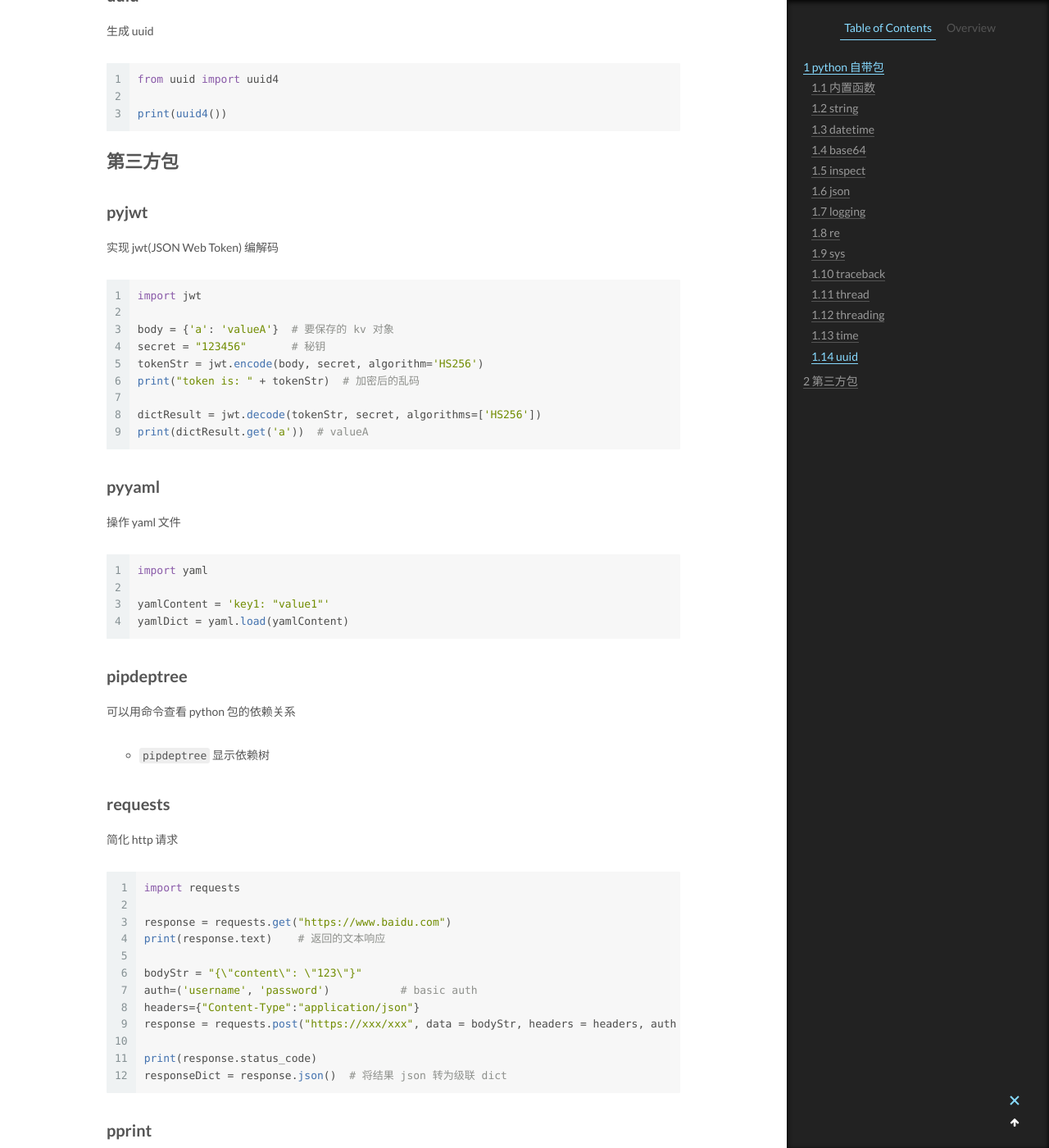
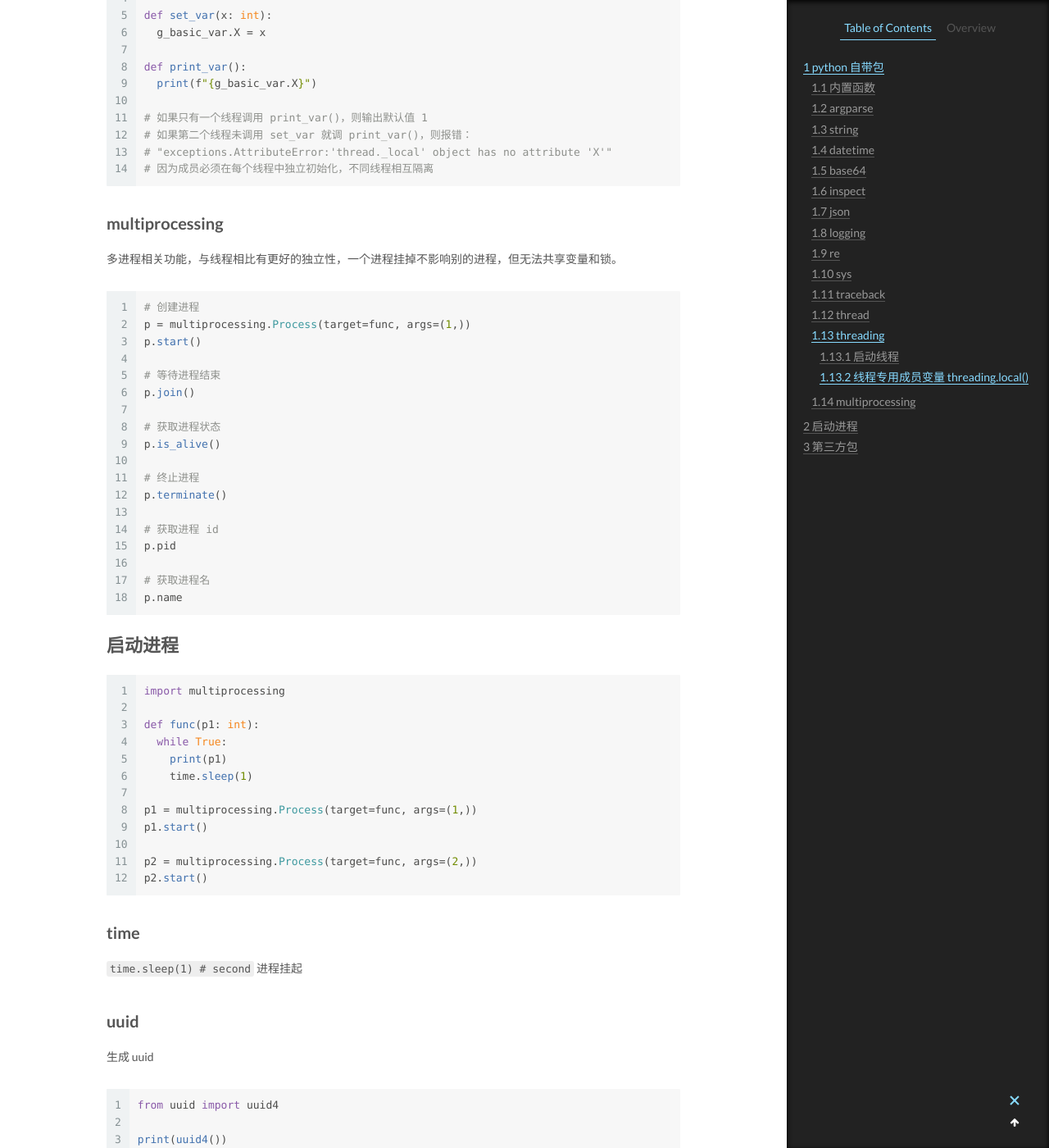
Before and after one commit to CodeHunter2006/CodeHunter2006.github.io, a Jekyll site: the page built from _posts/2022-12-31-Python_package.md, in a window 1280 px wide and 1400 px high, scrolled down 5971 px. Shown: the whole window at 82% size. Built offline with Jekyll 4.4.1, drawn with Linux system fonts in a browser that asks for light colours; some of the changed text lies outside the part shown.

Commit message:
doc: add contents

````diff
--- a/_posts/2022-12-31-Python_package.md
+++ b/_posts/2022-12-31-Python_package.md
@@ -29,6 +29,18 @@ isinstance(A(), A)    # returns True
 type(A()) == A        # returns True
 isinstance(B(), A)    # returns True
 type(B()) == A        # returns False
+```
+
+## argparse
+
+命令行参数解析
+
+```python
+import argparse
+parser = argparse.ArgumentParser()
+parser.add_argument('-n', '--name', help='set name', type=str, default='unknow', required=False)
+args = parser.parse_args()
+print(args.name)
 ```
 
 ## string
@@ -192,12 +204,18 @@ len(sys.argv) # 默认长度为 1，sys.argv[0] 中保存启动时的py文件名
 type(sys.argv[1]) # 调用脚本时传入的参数从下标 1 开始，元素类型都是 str
 ```
 
+- `exc_type, exc_value, exc_traceback = system.exc_info()`
+  返回异常信息，包括异常类型、异常信息、调用栈
+
 ## traceback
 
 用于打印调用栈
 
 - `traceback.print_stack()`
   打印调用栈
+
+- `traceback.format_exception(exc_type, exc_value, exc_traceback)`
+  将异常信息转为字符串
 
 ## thread
 
@@ -253,6 +271,48 @@ def print_var():
 # 如果第二个线程未调用 set_var 就调 print_var()，则报错：
 # "exceptions.AttributeError:'thread._local' object has no attribute 'X'"
 # 因为成员必须在每个线程中独立初始化，不同线程相互隔离
+```
+
+## multiprocessing
+
+多进程相关功能，与线程相比有更好的独立性，一个进程挂掉不影响别的进程，但无法共享变量和锁。
+
+```python
+# 创建进程
+p = multiprocessing.Process(target=func, args=(1,))
+p.start()
+
+# 等待进程结束
+p.join()
+
+# 获取进程状态
+p.is_alive()
+
+# 终止进程
+p.terminate()
+
+# 获取进程 id
+p.pid
+
+# 获取进程名
+p.name
+```
+
+# 启动进程
+
+```python
+import multiprocessing
+
+def func(p1: int):
+  while True:
+    print(p1)
+    time.sleep(1)
+
+p1 = multiprocessing.Process(target=func, args=(1,))
+p1.start()
+
+p2 = multiprocessing.Process(target=func, args=(2,))
+p2.start()
 ```
 
 ## time
````
Also changed, not shown: _posts/2020-03-18-SQL_CMD.md (+1 -0 lines), _posts/2022-11-30-ClickHouse_SQL.md (+6 -0 lines), _posts/2023-11-13-Go_pprof.md (+4 -2 lines).
